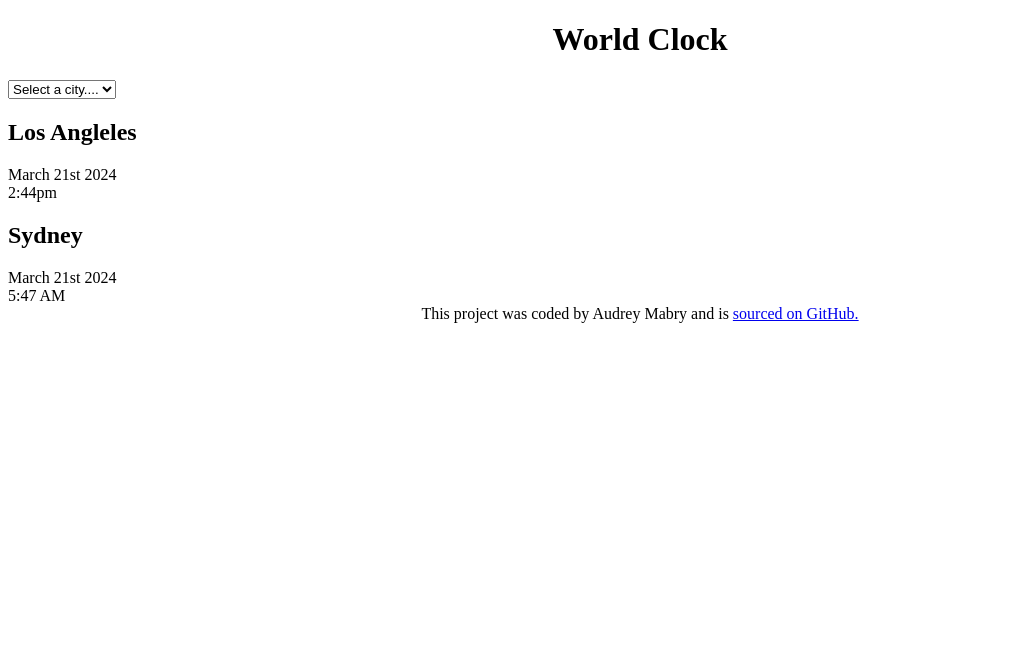
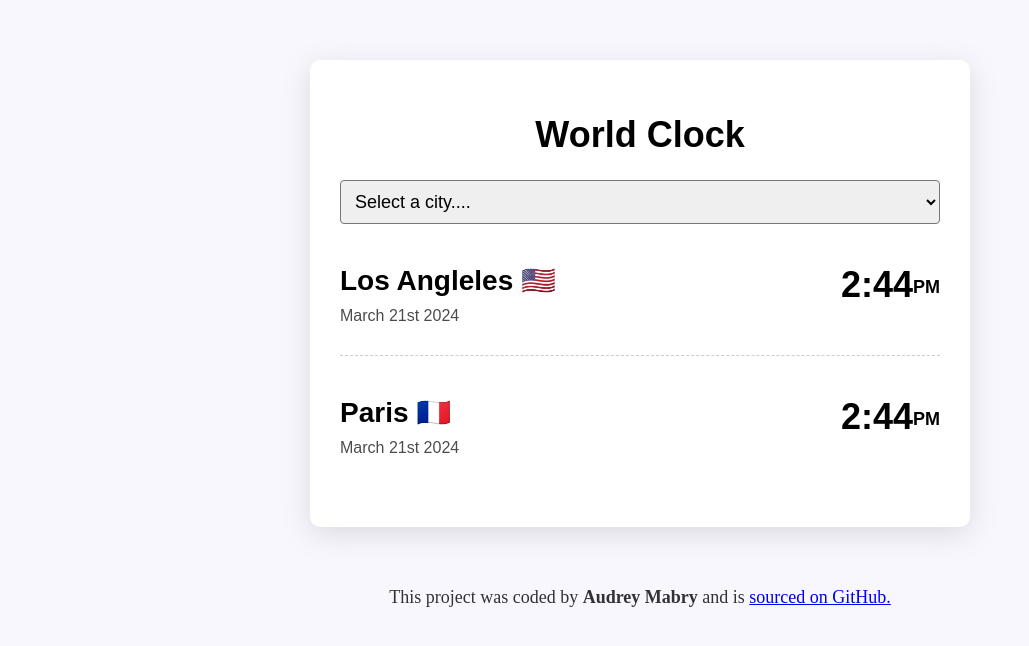
Before and after one commit to aamabry/world-clock, a plain HTML site: page index.html in a window 1280 px wide. Shown: the whole page, without its empty margins (0-1029 px from the left). Drawn offline with Linux system fonts and the light colour scheme.

Commit message:
styled project with css

```diff
--- a/css/style.css
+++ b/css/style.css
@@ -1,7 +1,63 @@
+body {
+    background-color: #f9f7fe;
+}
+
+
+.container {
+    max-width:  600px;
+    background: white;
+    padding: 30px;
+    margin: 60px auto;
+    box-shadow: rgba(100, 100, 111, 0.2) 0px 7px 29px 0px;
+    border-radius: 10px;
+    font-family: sans-serif;
+}
+
+.city {
+    display: flex;
+    margin: 10px 0;
+    justify-content: space-between;
+    border-bottom: 1px dashed rgba(0, 0, 0, 0.2);
+    padding: 30px 0;
+}
+
+.city:last-child {
+    border: none;
+}
+
+h2 {
+    margin: 0 0 10px;
+    font-size: 28px;
+}
+.date {
+    opacity: 0.7;
+}
+
+.time {
+font-size: 36px;
+font-weight: bold;
+}
+
+.time small{
+    font-size: 18px;
+    line-height: 36px;
+    vertical-align: middle;
+}
+select {
+    display: block;
+    width: 100%;
+    padding: 10px;
+    border-radius: 4px;
+    font-size: 18px;
+}
+
 h1 {
     text-align: center;
+    font-size: 36px;
 }
 
 footer {
     text-align: center;
+    font-size: 18px;
+    color: rgba(0, 0, 0, 0.8);
 }
--- a/index.html
+++ b/index.html
@@ -19,17 +19,22 @@
 
 
     <div class="city">
-        <h2>Los Angleles</h2>
+        <div>
+        <h2>Los Angleles 🇺🇸</h2>
         <div class="date">March 21st 2024</div>
-        <div class="time">2:44pm</div>
+        </div>
+        <div class="time">2:44<small>PM</small></div>
     </div>
     <div class="city">
-        <h2>Sydney</h2>
+        <div>
+        <h2>Paris 🇫🇷</h2>
         <div class="date">March 21st 2024</div>
-        <div class="time">5:47 AM</div>
+        </div>
+        <div class="time">2:44<small>PM</small></div>
     </div>
+
 </div>
-    <footer>This project was coded by Audrey Mabry and is
+    <footer>This project was coded by <strong>Audrey Mabry</strong> and is
         <a href="https://github.com/aamabry/world-clock" target="_blank"> sourced on GitHub.</a></footer>
         <script src="javascript/index.js"></script>
 </body>
```
